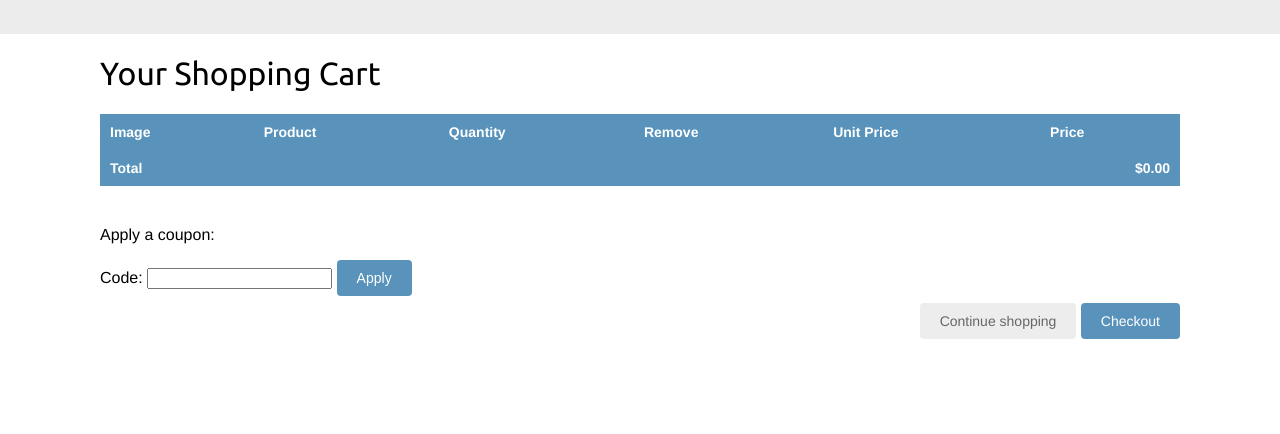
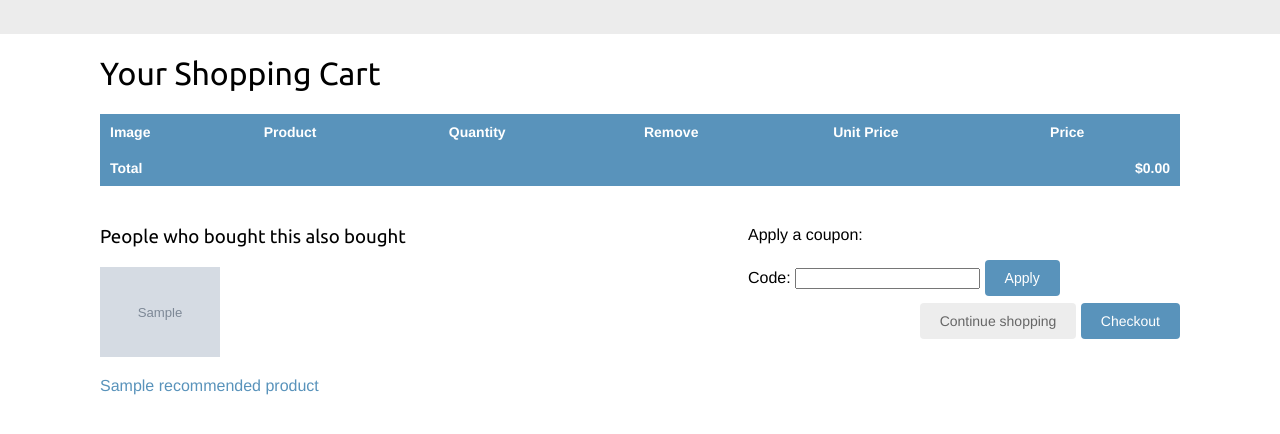
Before and after one commit to priyanshu-pj/My-Shop, a Django app: template cart/templates/cart/detail.html in a window 1280 px wide. Shown: the part 46-480 px from the top of the page. Run offline with Django 4.2, Linux system fonts and the light colour scheme; tables that the repository leaves empty hold one stand-in row (values such as "Sample post"); the template is opened without the code that fills it: values that come from a table or form of the project are taken from there, most other values are stand-ins (such as "Sample title", 1, 10 or a date in 2020); grey boxes marked "Sample" are stand-in pictures; parts of the project's set-up code (start-up, migrations or seed data) failed here and were passed over.

Commit message:
adding recommendations to cart

```diff
--- a/cart/templates/cart/detail.html
+++ b/cart/templates/cart/detail.html
@@ -72,6 +72,24 @@
             </tr>
         </tbody>
     </table>
+
+
+      {% if recommended_products %}
+      <div class="recommendations cart">
+        <h3>People who bought this also bought</h3>
+        {% for p in recommended_products %}
+          <div class="item">
+            <a href="{{ p.get_absolute_url }}">
+              <img src="{% if p.image %}{{ p.image.url }}{% else %}
+              {% static "img/no_image.png" %}{% endif %}">
+            </a>
+            <p><a href="{{ p.get_absolute_url }}">{{ p.name }}</a></p>
+          </div>
+        {% endfor %}
+      </div>
+    {% endif %}
+
+
     <p>Apply a coupon:</p>
     <form action="{% url "coupons:apply" %}" method="post">
          {{ coupon_apply_form }}
```
Also changed, not shown: cart/views.py (+13 -2 lines).
